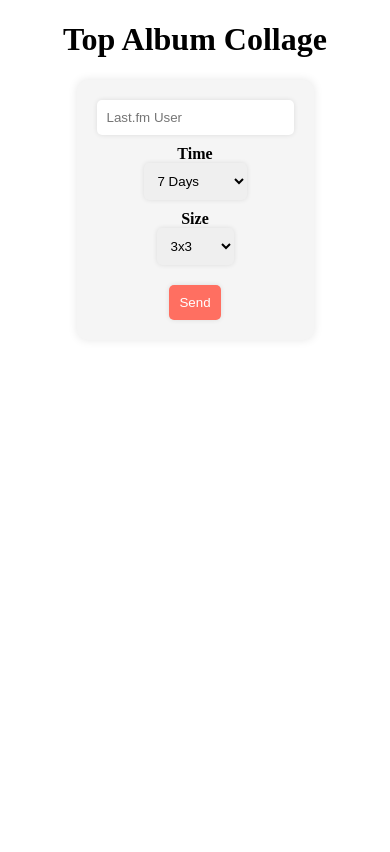
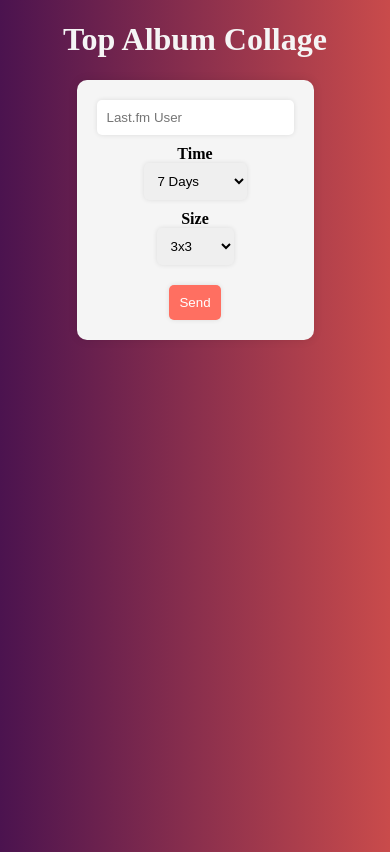
Before and after one commit to ChristianVeneko/topAlbumCollage, a plain HTML site: page index.html in a window 390 px wide. Drawn offline with Linux system fonts and the light colour scheme.

Commit message:
cambios en los estilos

```diff
--- a/index.css
+++ b/index.css
@@ -1,11 +1,25 @@
 body {
+  background: #c94b4b; /* fallback for old browsers */
+  background: -webkit-linear-gradient(
+    to right,
+    #4b134f,
+    #c94b4b
+  ); /* Chrome 10-25, Safari 5.1-6 */
+  background: linear-gradient(
+    to right,
+    #4b134f,
+    #c94b4b
+  ); /* W3C, IE 10+/ Edge, Firefox 16+, Chrome 26+, Opera 12+, Safari 7+ */
+
   display: flex;
   flex-direction: column;
   align-items: center;
   height: 100vh;
   margin-top: 0;
 }
-
+h1{
+  color: #f5f5f5;
+}
 #images {
   display: grid;
   grid-template-columns: repeat(auto-fit, minmax(60px, 0fr));
@@ -64,6 +78,7 @@ button:hover {
 }
 
 #list {
+  color: #f5f5f5;
   font-size: 20px;
   column-count: 5;
   column-gap: normal;
@@ -82,6 +97,7 @@ button:hover {
   #list {
     font-size: 18;
     column-count: 3;
+    column-gap: normal;
   }
 }
 
@@ -96,7 +112,7 @@ button:hover {
   }
 
   #list {
-    font-size: 13px;
+    font-size: 12px;
     column-count: 2;
   }
 }
--- a/index.html
+++ b/index.html
@@ -36,12 +36,12 @@
     <div id="images" class="images">
 
     </div>
-    <div id="list">
-        <ul>
+    <br>
 
-        </ul>
+    <div id="list" class="#list">
+
     </div>
-    <script src="./index.js"></script>
+    <script src="./index.js" type="module"></script>
 </body>
 
 </html>
```
